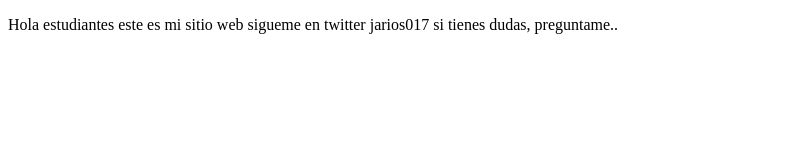
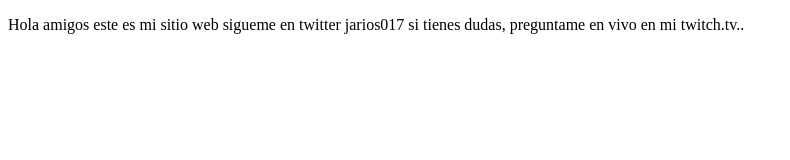
Before and after one commit to jarios017R/proyectoDemoCursoPrework, a plain HTML site: page index.html in a window 1280 px wide. Shown: the whole page, without its empty margins (0-790 px from the left). Drawn offline with Linux system fonts and the light colour scheme.

Commit message:
cambios agregamos sitio de twitch

```diff
--- a/index.html
+++ b/index.html
@@ -8,7 +8,7 @@
 </head>
 <body>
     <p>
-        Hola estudiantes este es mi sitio web sigueme en twitter jarios017 si tienes dudas,  preguntame..
+        Hola amigos este es mi sitio web sigueme en twitter jarios017 si tienes dudas,  preguntame en vivo en mi twitch.tv..
     </p>
 </body>
 </html>
```
